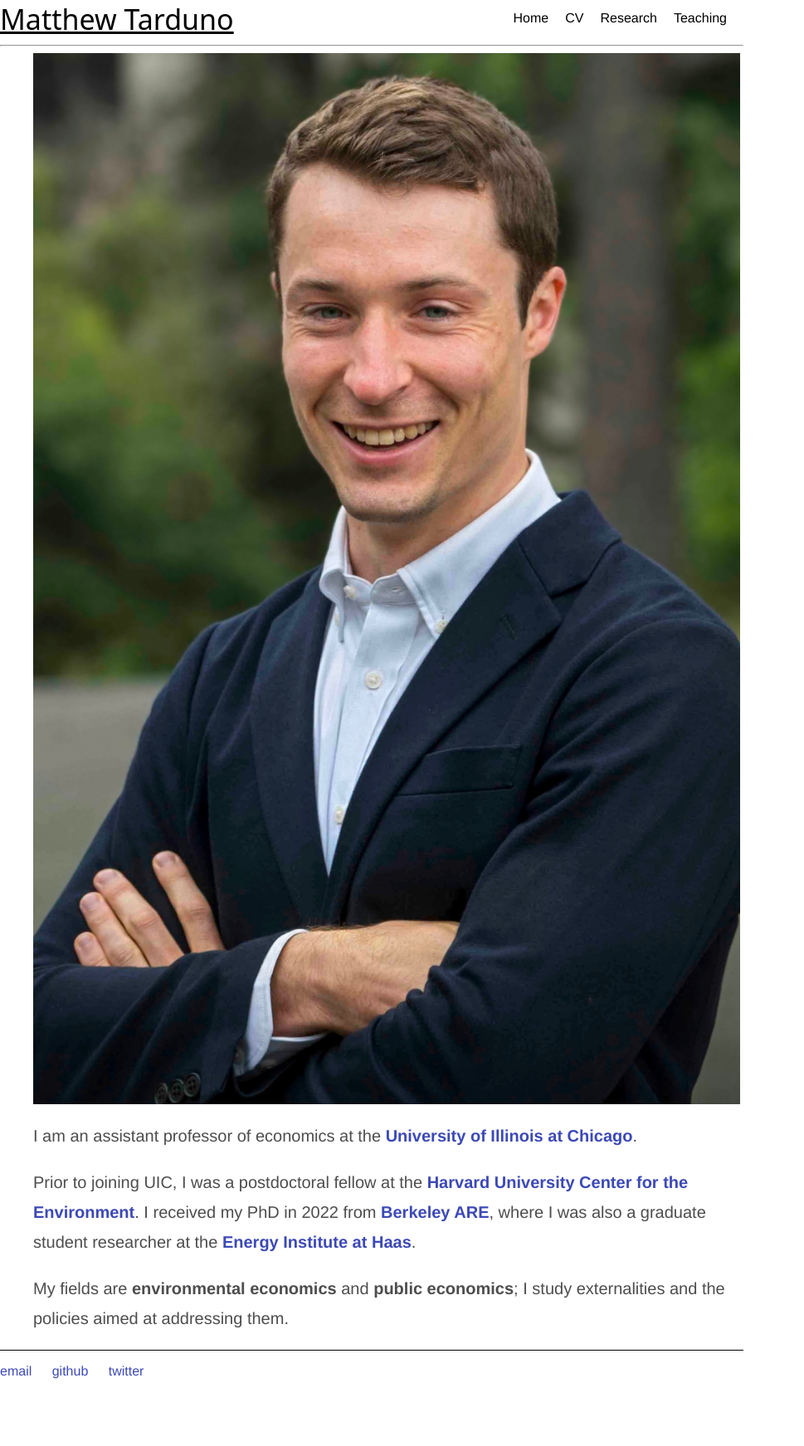
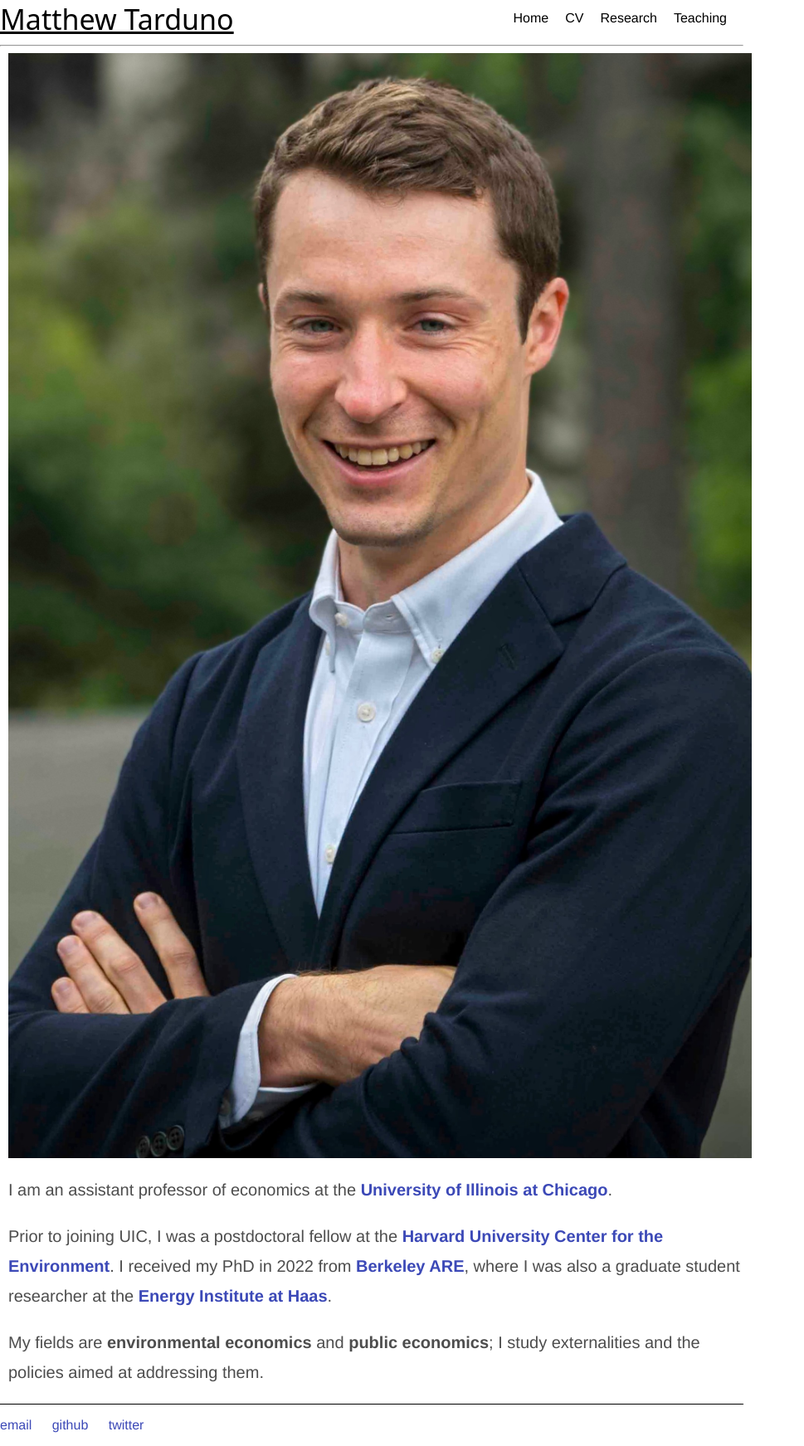
Before and after one commit to Matt-Tarduno/Matt-Tarduno.github.io, a Jekyll site: the page built from mobile/index.html, in a window 1280 px wide. Shown: the whole page at 83% size, without its empty margins (0-969 px from the left). Built offline with Jekyll 4.4.1, drawn with Linux system fonts in a browser that asks for light colours; before the commit the page ends 1678 px from its top, so only the background shows below that.

Commit message:
Update index.html

```diff
--- a/mobile/index.html
+++ b/mobile/index.html
@@ -18,15 +18,11 @@ sitemap:
             padding: 0;
         }
 
-        .container {
-            max-width: 100%; /* Full width */
-            margin: 0 auto;
-            padding-left: 20px;  /* Small padding on the left */
-            padding-right: 2px;  /* Reduced padding on the right */
-        }
-
         .content {
-            text-align: left; /* Ensure text is left-aligned */
+            padding-left: 10px;  /* Small padding on the left */
+            padding-right: 5px;  /* Reduced padding on the right */
+            width: 100%; /* Take up full width */
+            text-align: left; /* Left-align the text */
         }
 
         img {
@@ -42,7 +38,7 @@ sitemap:
         }
 
         /* Adjust text size for very small screens */
-        @media screen and (max-width: 600px) {
+        @media screen and (max-width: 480px) {
             p {
                 font-size: 18px; /* Slightly smaller on very small screens */
             }
@@ -51,7 +47,6 @@ sitemap:
 </head>
 
 <body>
-    <div class="container">
     <div class="content">
         <!-- Ensure the correct path to the image -->
         <img src="https://matt-tarduno.github.io/assets/headshot.jpg" alt="Matt Tarduno headshot">
@@ -59,5 +54,4 @@ sitemap:
         <p>Prior to joining UIC, I was a postdoctoral fellow at the <a href="https://econ.uic.edu/" target="_blank"><strong>Harvard University Center for the Environment</strong></a>. I received my PhD in 2022 from <a href="https://are.berkeley.edu/" target="_blank"><strong>Berkeley ARE</strong></a>, where I was also a graduate student researcher at the <a href="https://ei.haas.berkeley.edu/" target="_blank"><strong>Energy Institute at Haas</strong></a>.</p>
         <p>My fields are <strong>environmental economics</strong> and <strong>public economics</strong>; I study externalities and the policies aimed at addressing them.</p>
     </div>
-    </div>
 </body>
```
Lines whose indentation alone changed are shown as unchanged.
